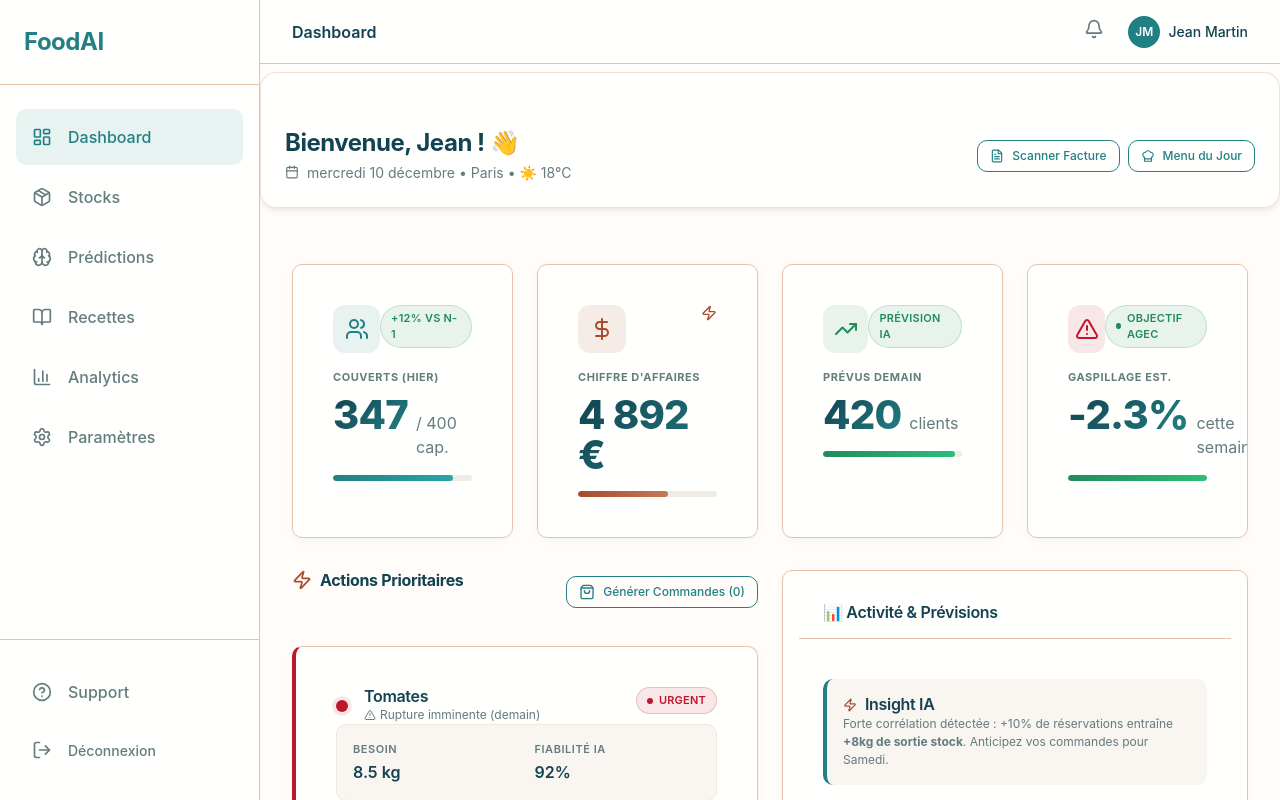
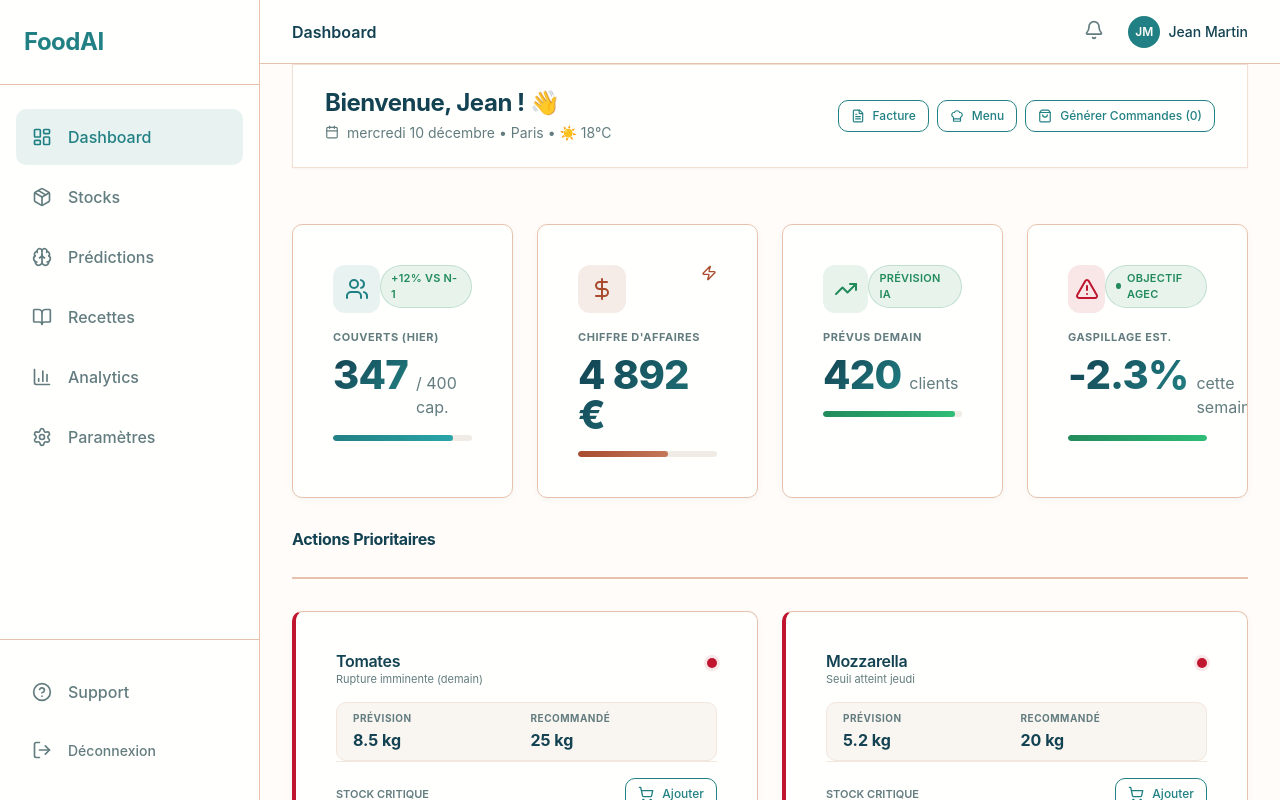
Before and after one commit to JeremDevX/FoodAi, a React (Vite) app in the folder PredictiveAi/mvp-V1/foodai-mvp/: page / in a window 1280 px wide. Built offline with nearby package versions, Linux system fonts and the light colour scheme.

Commit message:
feat: Refactor dashboard layout and `OrderGenerator` to remove `Card` component usage and adjust styling.

```diff
--- a/PredictiveAi/mvp-V1/foodai-mvp/src/components/dashboard/RecommendationsSection.tsx
+++ b/PredictiveAi/mvp-V1/foodai-mvp/src/components/dashboard/RecommendationsSection.tsx
@@ -1,111 +1,100 @@
 import React from "react";
+import Button from "../common/Button";
 import Card from "../common/Card";
-import Badge from "../common/Badge";
-import Button from "../common/Button";
-import { Zap, ShoppingBag, AlertTriangle } from "lucide-react";
-import type { Prediction } from "../../utils/mockData";
+import { ShoppingCart, Check } from "lucide-react";
+import type { Prediction } from "../../types";
 
 interface RecommendationsSectionProps {
   predictions: Prediction[];
   selectedIds: string[];
   onTogglePrediction: (id: string, productName: string) => void;
-  onGenerateOrders: () => void;
 }
 
 const RecommendationsSection: React.FC<RecommendationsSectionProps> = ({
   predictions,
   selectedIds,
   onTogglePrediction,
-  onGenerateOrders,
 }) => {
   return (
     <div className="recommendations-section">
-      <div className="flex justify-between items-center mb-md">
-        <h2 className="section-title mb-0 flex items-center gap-sm">
-          <Zap size={20} className="text-moderate" />
-          Actions Prioritaires
-        </h2>
-        <Button
-          size="sm"
-          variant={selectedIds.length > 0 ? "primary" : "outline"}
-          onClick={onGenerateOrders}
-          icon={<ShoppingBag size={16} />}
-          className="shadow-md"
-        >
-          Générer Commandes ({selectedIds.length})
-        </Button>
+      <div className="section-header flex justify-between items-center mb-4">
+        <h3 className="section-title">Actions Prioritaires</h3>
       </div>
 
-      <div className="recommendations-list">
+      <div className="recommendations-list grid-layout">
         {predictions.length > 0 ? (
           predictions.map((pred) => {
             const isSelected = selectedIds.includes(pred.id);
+            const isUrgent = pred.recommendation?.action === "buy";
+
             return (
               <Card
                 key={pred.id}
                 className={`recommendation-card ${
-                  pred.confidence > 0.9 ? "urgent" : "moderate"
-                } ${isSelected ? "border-optimal bg-green-50/10" : ""}`}
+                  isUrgent ? "urgent" : "moderate"
+                } ${
+                  isSelected ? "border-optimal bg-green-50/10" : "hover-lift"
+                }`}
               >
-                <div className="rec-header">
-                  <div className="flex items-center gap-md">
+                <div className="p-4 flex flex-col h-full justify-between">
+                  <div>
+                    <div className="rec-header mb-3">
+                      <h4 className="rec-product-name">{pred.productName}</h4>
                       <div
                         className={`status-indicator ${
-                        pred.confidence > 0.9 ? "urgent" : "moderate"
+                          isUrgent ? "urgent" : "moderate"
                         }`}
-                    ></div>
-                    <div>
-                      <h3 className="rec-product-name">{pred.productName}</h3>
-                      <span className="rec-reason flex items-center gap-xs">
-                        <AlertTriangle size={12} className="text-secondary" />
-                        {pred.recommendation?.reason}
-                      </span>
-                    </div>
-                  </div>
-                  <Badge
-                    label={pred.confidence > 0.9 ? "Urgent" : "Modéré"}
-                    status={pred.confidence > 0.9 ? "urgent" : "moderate"}
                       />
                     </div>
 
-                <div className="rec-details">
+                    <p className="rec-reason mb-4">
+                      {pred.recommendation?.reason}
+                    </p>
+
+                    <div className="rec-details mb-4">
                       <div className="rec-detail-item">
-                    <span className="label">Besoin</span>
-                    <span className="value text-primary">
+                        <span className="label">Prévision</span>
+                        <span className="value">
                           {pred.predictedConsumption} kg
                         </span>
                       </div>
                       <div className="rec-detail-item">
-                    <span className="label">Fiabilité IA</span>
-                    <span className="value text-optimal">
-                      {(pred.confidence * 100).toFixed(0)}%
+                        <span className="label">Recommandé</span>
+                        <span className="value">
+                          {pred.recommendation?.quantity} kg
                         </span>
+                      </div>
                     </div>
                   </div>
 
                   <div className="rec-action">
-                  <div className="rec-order-info">
-                    Commander{" "}
-                    <strong className="text-primary text-lg mx-1">
-                      {pred.recommendation?.quantity}
-                    </strong>{" "}
-                    unités
-                  </div>
+                    <span className="rec-order-info">
+                      {isUrgent ? "Stock critique" : "Optimisation stock"}
+                    </span>
                     <Button
                       size="sm"
                       variant={isSelected ? "primary" : "outline"}
+                      className={isSelected ? "bg-optimal border-optimal" : ""}
                       onClick={() =>
                         onTogglePrediction(pred.id, pred.productName)
                       }
+                      icon={
+                        isSelected ? (
+                          <Check size={16} />
+                        ) : (
+                          <ShoppingCart size={16} />
+                        )
+                      }
                     >
-                    {isSelected ? "Ajouté" : "Valider"}
+                      {isSelected ? "Ajouté" : "Ajouter"}
                     </Button>
+                  </div>
                 </div>
               </Card>
             );
           })
         ) : (
-          <div className="p-8 text-center text-secondary border border-dashed border-gray-300 rounded-lg">
+          <div className="col-span-3 p-8 text-center text-secondary border border-dashed border-gray-300 rounded-lg">
             <p>Aucune action prioritaire en attente. Bon travail ! 🎉</p>
           </div>
         )}
--- a/PredictiveAi/mvp-V1/foodai-mvp/src/components/layout/Layout.css
+++ b/PredictiveAi/mvp-V1/foodai-mvp/src/components/layout/Layout.css
@@ -13,7 +13,7 @@
 }
 
 .main-content {
-  padding: var(--spacing-xl);
+  padding: 0 var(--spacing-xl) var(--spacing-xl);
   flex: 1;
   overflow-y: auto;
 }
--- a/PredictiveAi/mvp-V1/foodai-mvp/src/components/layout/Notifications.tsx
+++ b/PredictiveAi/mvp-V1/foodai-mvp/src/components/layout/Notifications.tsx
@@ -1,6 +1,6 @@
 import React, { useState } from "react";
-import { Bell, AlertTriangle, TrendingDown, Info, X } from "lucide-react";
-import Card from "../common/Card";
+import { Bell, AlertTriangle, TrendingDown, Info } from "lucide-react";
+import Modal from "../common/Modal";
 
 interface Notification {
   id: string;
@@ -48,26 +48,30 @@ const Notifications: React.FC = () => {
     setNotifications(notifications.map((n) => ({ ...n, read: true })));
   };
 
-  const toggleOpen = () => {
-    setIsOpen(!isOpen);
-    if (!isOpen) markAsRead();
+  const handleOpen = () => {
+    setIsOpen(true);
+    markAsRead();
+  };
+
+  const handleClose = () => {
+    setIsOpen(false);
   };
 
   const getIcon = (type: string) => {
     switch (type) {
       case "alert":
-        return <AlertTriangle size={16} className="text-red-500" />;
+        return <AlertTriangle size={16} className="text-urgent" />;
       case "warning":
-        return <TrendingDown size={16} className="text-orange-500" />;
+        return <TrendingDown size={16} className="text-moderate" />;
       default:
-        return <Info size={16} className="text-blue-500" />;
+        return <Info size={16} className="text-primary" />;
     }
   };
 
   return (
-    <div className="relative">
+    <>
       <button
-        onClick={toggleOpen}
+        onClick={handleOpen}
         className="relative p-2 rounded-full hover:bg-gray-100 transition-colors"
       >
         <Bell size={20} className="text-secondary" />
@@ -76,53 +80,52 @@ const Notifications: React.FC = () => {
         )}
       </button>
 
-      {isOpen && (
-        <>
-          <div
-            className="fixed inset-0 z-40"
-            onClick={() => setIsOpen(false)}
-          ></div>
-          <Card className="absolute right-0 mt-2 w-80 z-50 shadow-xl p-0 overflow-hidden animate-in fade-in zoom-in-95 duration-200">
-            <div className="p-3 border-b flex justify-between items-center bg-gray-50">
-              <h4 className="font-semibold text-sm">Notifications</h4>
-              <button onClick={() => setIsOpen(false)}>
-                <X size={14} className="text-secondary" />
-              </button>
+      <Modal
+        isOpen={isOpen}
+        onClose={handleClose}
+        title="Notifications"
+        width="sm"
+      >
+        <div className="max-h-80 overflow-y-auto -mx-6 -mt-2">
+          {notifications.length === 0 ? (
+            <div className="text-center py-8 text-secondary">
+              Aucune notification
             </div>
-            <div className="max-h-64 overflow-y-auto">
-              {notifications.map((notif) => (
+          ) : (
+            notifications.map((notif) => (
               <div
                 key={notif.id}
-                  className={`p-3 border-b last:border-0 hover:bg-gray-50 transition-colors ${
-                    !notif.read ? "bg-blue-50/50" : ""
+                className={`px-6 py-4 border-b last:border-0 hover:bg-gray-50 transition-colors ${
+                  !notif.read ? "bg-blue-50/30" : ""
                 }`}
               >
                 <div className="flex gap-3">
-                    <div className="mt-1">{getIcon(notif.type)}</div>
+                  <div className="mt-1 flex-shrink-0">
+                    {getIcon(notif.type)}
+                  </div>
                   <div>
-                      <p className="text-sm font-medium text-primary">
+                    <p className="text-sm font-semibold text-primary">
                       {notif.title}
                     </p>
-                      <p className="text-xs text-secondary mt-1">
+                    <p className="text-xs text-secondary mt-1 leading-relaxed">
                       {notif.message}
                     </p>
-                      <p className="text-[10px] text-secondary mt-2 font-mono uppercase">
+                    <p className="text-[10px] text-secondary mt-2 font-mono uppercase tracking-wide">
                       {notif.time}
                     </p>
                   </div>
                 </div>
               </div>
-              ))}
+            ))
+          )}
         </div>
-            <div className="p-2 border-t bg-gray-50 text-center">
+        <div className="pt-4 border-t text-center -mx-6 -mb-2 pb-2">
           <button className="text-xs text-primary font-medium hover:underline">
-                Voir tout
+            Tout marquer comme lu
           </button>
         </div>
-          </Card>
+      </Modal>
     </>
-      )}
-    </div>
   );
 };
 
--- a/PredictiveAi/mvp-V1/foodai-mvp/src/components/layout/TopNav.css
+++ b/PredictiveAi/mvp-V1/foodai-mvp/src/components/layout/TopNav.css
@@ -8,7 +8,7 @@
   padding: 0 var(--spacing-xl);
   position: sticky;
   top: 0;
-  z-index: 5;
+  z-index: 50;
 }
 
 .breadcrumbs {
--- a/PredictiveAi/mvp-V1/foodai-mvp/src/pages/Dashboard.css
+++ b/PredictiveAi/mvp-V1/foodai-mvp/src/pages/Dashboard.css
@@ -123,11 +123,12 @@
   background: linear-gradient(90deg, var(--color-urgent) 0%, #e63946 100%);
 }
 
-/* Dashboard Main Grid */
+/* Dashboard Main Grid - Now full width */
 .dashboard-main-grid {
-  display: grid;
-  grid-template-columns: 1fr 1fr;
+  display: flex;
+  flex-direction: column;
   gap: var(--spacing-lg);
+  width: 100%;
 }
 
 /* Recommendations Section */
@@ -143,22 +144,24 @@
   color: var(--color-text-primary);
 }
 
-.recommendations-list {
-  display: flex;
-  flex-direction: column;
-  gap: var(--spacing-md);
+/* Grid Layout for Recommendations */
+.recommendations-list.grid-layout {
+  display: grid;
+  grid-template-columns: repeat(3, 1fr);
+  gap: var(--spacing-lg);
 }
 
 .recommendation-card {
+  height: 100%;
   display: flex;
   flex-direction: column;
-  gap: var(--spacing-md);
   border-left: 4px solid var(--color-primary);
   transition: transform 0.2s ease, box-shadow 0.2s ease;
 }
 
 .recommendation-card:hover {
-  transform: translateX(4px);
+  transform: translateY(-4px);
+  box-shadow: 0 8px 16px rgba(0, 0, 0, 0.08);
 }
 
 .recommendation-card.urgent {
@@ -182,20 +185,28 @@
 }
 
 .rec-reason {
-  font-size: var(--font-size-sm);
+  font-size: var(--font-size-xs);
   color: var(--color-text-secondary);
+  line-height: 1.4;
+  height: 2.8em; /* restrict height for alignment */
+  overflow: hidden;
+  text-overflow: ellipsis;
+  display: -webkit-box;
+  -webkit-line-clamp: 2;
+  -webkit-box-orient: vertical;
 }
 
 .status-indicator {
-  width: 12px;
-  height: 12px;
+  width: 10px;
+  height: 10px;
   border-radius: 50%;
   flex-shrink: 0;
+  margin-top: 6px;
 }
 
 .status-indicator.urgent {
   background-color: var(--color-urgent);
-  box-shadow: 0 0 0 4px rgba(192, 21, 47, 0.1);
+  box-shadow: 0 0 0 3px rgba(192, 21, 47, 0.1);
 }
 
 .status-indicator.moderate {
@@ -205,9 +216,9 @@
 .rec-details {
   display: grid;
   grid-template-columns: 1fr 1fr;
-  gap: var(--spacing-md);
+  gap: var(--spacing-sm);
   background-color: var(--color-surface-hover);
-  padding: var(--spacing-md);
+  padding: var(--spacing-sm) var(--spacing-md);
   border-radius: var(--radius-md);
   border: 1px solid var(--color-border-light);
 }
@@ -218,17 +229,17 @@
 }
 
 .rec-detail-item .label {
-  font-size: var(--font-size-xs);
+  font-size: 10px;
   color: var(--color-text-secondary);
   text-transform: uppercase;
-  font-weight: 600;
+  font-weight: 700;
   letter-spacing: 0.05em;
   margin-bottom: 2px;
 }
 
 .rec-detail-item .value {
-  font-size: var(--font-size-lg);
-  font-weight: 600;
+  font-size: var(--font-size-md);
+  font-weight: 700;
   color: var(--color-text-primary);
 }
 
@@ -238,32 +249,14 @@
   align-items: center;
   padding-top: var(--spacing-md);
   border-top: 1px solid var(--color-border-light);
-  margin-top: var(--spacing-sm);
+  margin-top: auto; /* Push to bottom */
 }
 
 .rec-order-info {
-  font-size: var(--font-size-sm);
-  color: var(--color-text-primary);
-}
-
-/* Chart Section */
-.chart-section {
-  display: flex;
-  flex-direction: column;
-}
-
-.chart-container {
-  width: 100%;
-}
-
-.chart-legend {
-  margin-top: var(--spacing-md);
-  padding: var(--spacing-md);
-  background-color: var(--color-surface-hover);
-  border-radius: var(--radius-md);
-  font-size: var(--font-size-sm);
+  font-size: 11px;
+  font-weight: 600;
   color: var(--color-text-secondary);
-  border-left: 4px solid var(--color-primary);
+  text-transform: uppercase;
 }
 
 /* Animation */
@@ -280,16 +273,23 @@
   animation: shimmer 2s infinite linear;
 }
 
+/* Responsive */
+@media (max-width: 1280px) {
+  .recommendations-list.grid-layout {
+    grid-template-columns: repeat(2, 1fr);
+  }
+}
+
 @media (max-width: 1024px) {
-  .dashboard-main-grid {
-    grid-template-columns: 1fr;
-  }
   .kpi-grid {
     grid-template-columns: repeat(2, 1fr);
   }
 }
 
-@media (max-width: 640px) {
+@media (max-width: 768px) {
+  .recommendations-list.grid-layout {
+    grid-template-columns: 1fr;
+  }
   .kpi-grid {
     grid-template-columns: 1fr;
   }
--- a/PredictiveAi/mvp-V1/foodai-mvp/src/pages/Dashboard.tsx
+++ b/PredictiveAi/mvp-V1/foodai-mvp/src/pages/Dashboard.tsx
@@ -5,10 +5,9 @@ import InvoiceModal from "../components/dashboard/InvoiceModal";
 import MenuIdeasModal from "../components/dashboard/MenuIdeasModal";
 import DashboardKPIs from "../components/dashboard/DashboardKPIs";
 import RecommendationsSection from "../components/dashboard/RecommendationsSection";
-import ActivityChart from "../components/dashboard/ActivityChart";
 import OrderGenerator from "../components/dashboard/OrderGenerator";
 import { useToast } from "../context/ToastContext";
-import { Calendar, FileText, ChefHat } from "lucide-react";
+import { Calendar, FileText, ChefHat, ShoppingBag } from "lucide-react";
 import { MOCK_PREDICTIONS } from "../utils/mockData";
 import "./Dashboard.css";
 
@@ -83,32 +82,6 @@ const Dashboard: React.FC = () => {
     month: "long",
   });
 
-  // Filter recommendations: pass all that are not selected (to show in list)
-  // But wait, the list usually shows pending actions.
-  // The original logic was: visiblePredictions = MOCK_PREDICTIONS.filter(pred => !selectedPredictionIds.includes(pred.id))
-  // BUT the map actually checked `isSelected` inside the map.
-  // Wait, let's look at the original code (lines 102-104 and 259-261):
-  // visiblePredictions excluded selectedIds.
-  // BUT inside the map: `const isSelected = selectedPredictionIds.includes(pred.id);`
-  // This implies visiblePredictions would NEVER be selected if we filter them out.
-  // Ah, the original code filtered them out of the list if selected?
-  // Line 102: `const visiblePredictions = MOCK_PREDICTIONS.filter((pred) => !selectedPredictionIds.includes(pred.id));`
-  // Then line 260: `visiblePredictions.map(...)`.
-  // So yes, selected items disappered from the list?
-  // BUT `handleTogglePrediction` (line 72) adds to selection.
-  // AND `OrderGenerator` (line 98) used `selectedPredictions` which are the ones in the ID list.
-  // So the workflow is: User clicks "Validate", it moves to "selected" state (and disappears from the main list?)
-  // Let's re-read the original render logic.
-  // Line 267: `${isSelected ? "border-optimal bg-green-50/10" : ""}`
-  // If `visiblePredictions` excludes selected, then `isSelected` is ALWAYS false inside the map.
-  // So the styling for "selected" state was unreachable code if the filter was active.
-  // UNLESS the intent was to show them but visually marked.
-  // However, line 102 was explicit.
-  // I will PRESERVE the `visiblePredictions` filter logic to maintain existing behavior,
-  // BUT I should check if I should pass `MOCK_PREDICTIONS` directly if I want to show selection state.
-  // Actually, if they disappear, the "Generated Orders" count updates.
-  // I think I'll pass `visiblePredictions` to `RecommendationsSection`.
-
   const visiblePredictions = MOCK_PREDICTIONS.filter(
     (pred) => !selectedPredictionIds.includes(pred.id)
   );
@@ -136,7 +109,7 @@ const Dashboard: React.FC = () => {
               icon={<FileText size={14} />}
               onClick={handleScanInvoice}
             >
-              Scanner Facture
+              Facture
             </Button>
             <Button
               variant="outline"
@@ -144,7 +117,16 @@ const Dashboard: React.FC = () => {
               icon={<ChefHat size={14} />}
               onClick={handleMenuGen}
             >
-              Menu du Jour
+              Menu
+            </Button>
+            <Button
+              variant={selectedPredictionIds.length > 0 ? "primary" : "outline"}
+              size="sm"
+              icon={<ShoppingBag size={14} />}
+              onClick={handleGenerateOrders}
+              className="generate-btn"
+            >
+              Générer Commandes ({selectedPredictionIds.length})
             </Button>
           </div>
         </div>
@@ -154,28 +136,27 @@ const Dashboard: React.FC = () => {
       <DashboardKPIs />
 
       <div className="dashboard-main-grid">
-        {/* Left Column: Recommendations extracted */}
+        {/* Full Width Recommendations */}
         <RecommendationsSection
           predictions={visiblePredictions}
           selectedIds={selectedPredictionIds}
           onTogglePrediction={handleTogglePrediction}
-          onGenerateOrders={handleGenerateOrders}
         />
-
-        {showOrderGenerator && (
-          <OrderGenerator
-            recommendations={selectedPredictions}
-            onClose={() => setShowOrderGenerator(false)}
-          />
-        )}
-
-        {/* Right Column: Chart extracted */}
-        <div className="chart-section">
-          <ActivityChart />
-        </div>
       </div>
 
       {/* Modals */}
+      <Modal
+        isOpen={showOrderGenerator}
+        onClose={() => setShowOrderGenerator(false)}
+        title="Générateur de Commandes"
+        width="lg"
+      >
+        <OrderGenerator
+          recommendations={selectedPredictions}
+          onClose={() => setShowOrderGenerator(false)}
+        />
+      </Modal>
+
       <Modal
         isOpen={isInvoiceModalOpen}
         onClose={() => setIsInvoiceModalOpen(false)}
--- a/PredictiveAi/mvp-V1/foodai-mvp/src/styles/index.css
+++ b/PredictiveAi/mvp-V1/foodai-mvp/src/styles/index.css
@@ -438,19 +438,15 @@ button {
   display: flex;
   justify-content: space-between;
   align-items: center;
-  padding: var(--spacing-lg);
+  padding: var(--spacing-lg) var(--spacing-xl);
   background: var(--color-surface);
-  border-radius: var(--radius-lg);
-  box-shadow: var(--shadow-md);
-  border: 1px solid var(--color-border);
-  margin-bottom: var(--spacing-xl);
+  border-bottom: 1px solid var(--color-border);
+  box-shadow: var(--shadow-sm);
+  margin-bottom: var(--spacing-lg);
   position: sticky;
-  top: calc(-1 * var(--spacing-xl) + 8px);
-  z-index: 10;
-  margin-top: calc(-1 * var(--spacing-xl));
-  margin-left: calc(-1 * var(--spacing-xl));
-  margin-right: calc(-1 * var(--spacing-xl));
-  padding-top: calc(var(--spacing-xl) + var(--spacing-lg));
+  top: 0;
+  z-index: 40;
+  /* Full width - no need for negative margins now */
 }
 
 .glass-header {
```
Also changed, not shown: PredictiveAi/mvp-V1/foodai-mvp/src/components/dashboard/OrderGenerator.tsx (+5 -36 lines). Lines whose indentation alone changed are shown as unchanged.
